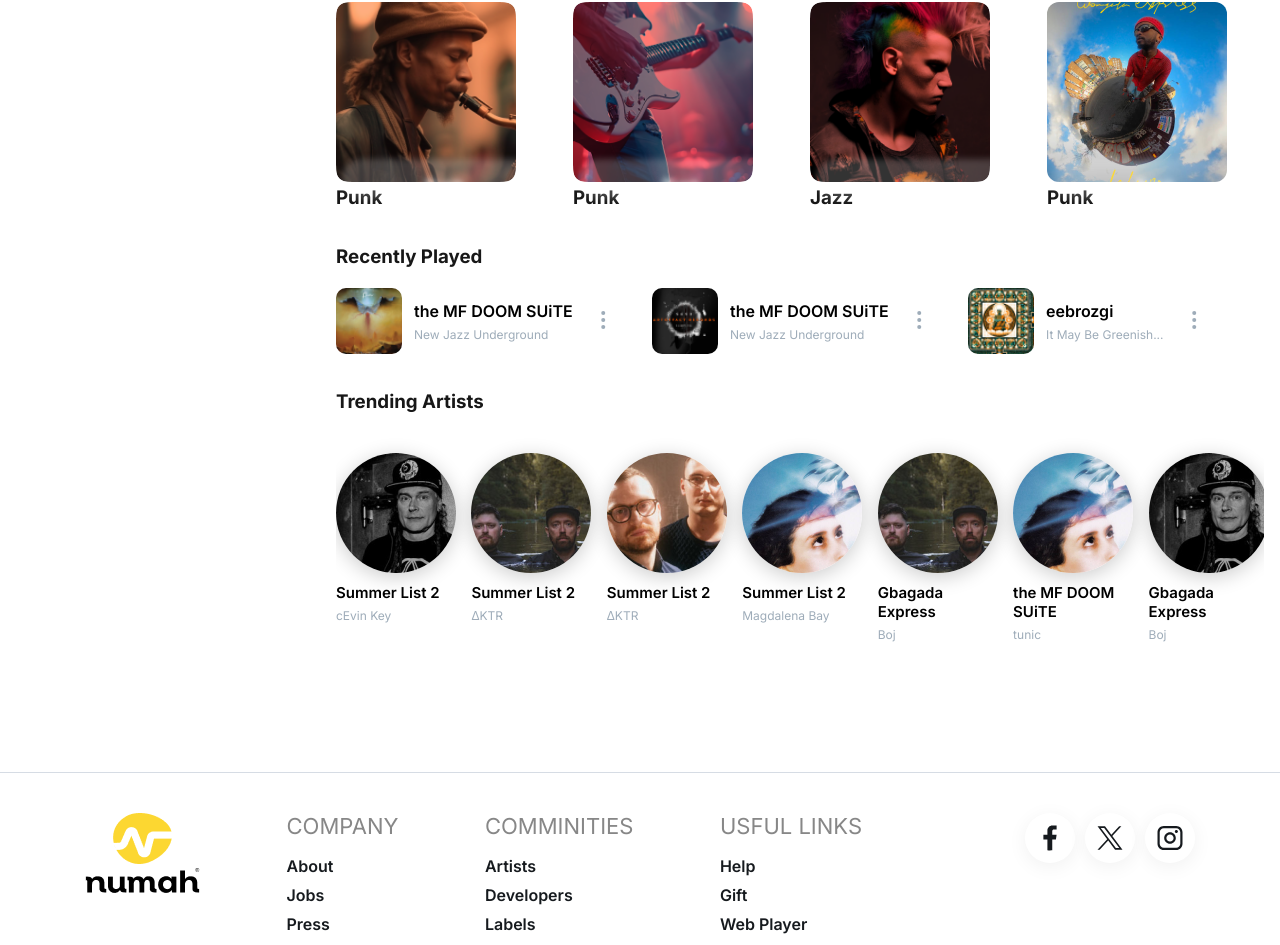
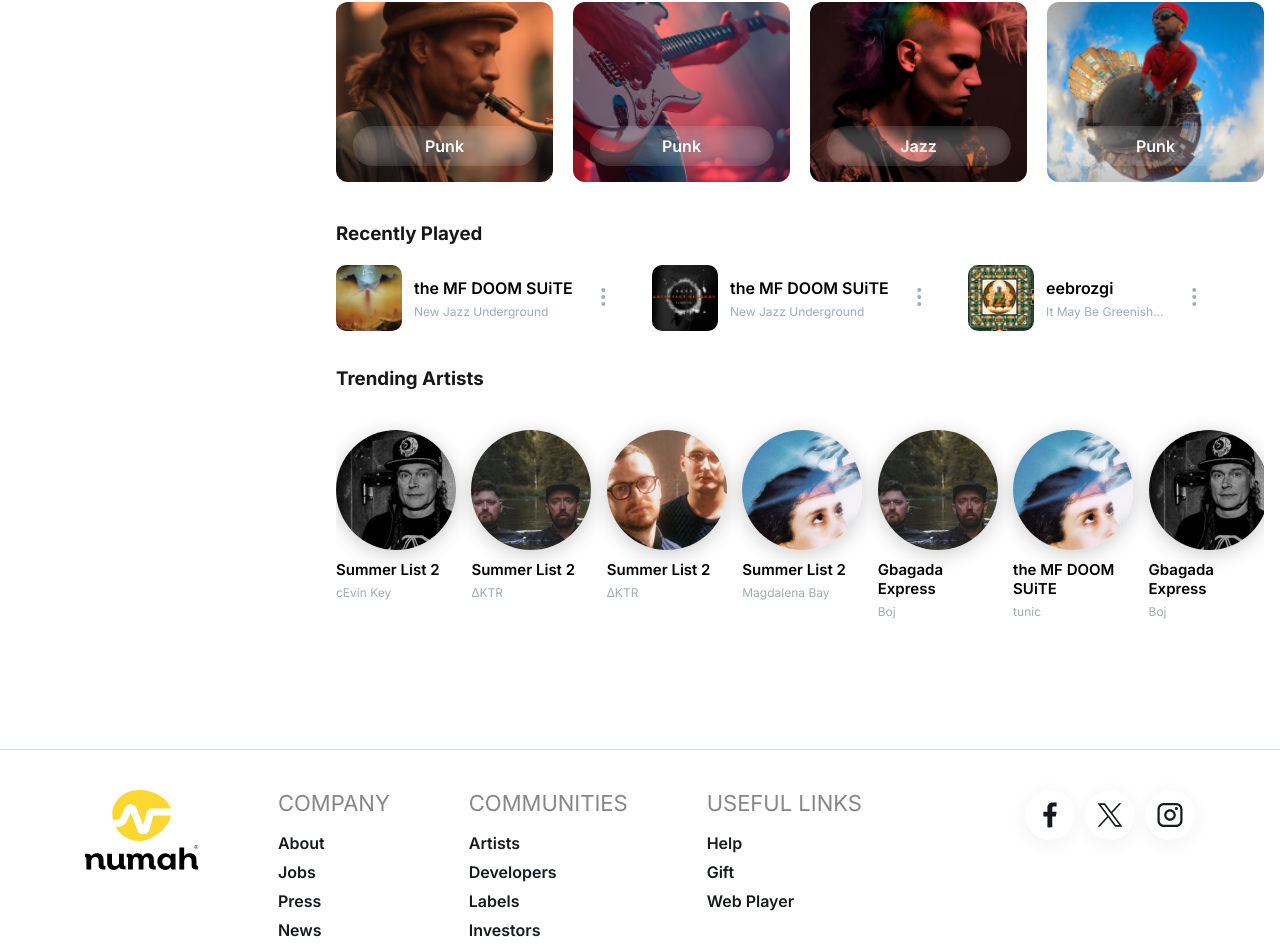
Before and after one commit to HanyMagdy25/numahV2, a Next.js app: page / in a window 1280 px wide. Shown: the part 868-1813 px from the top of the page. Built offline with nearby package versions, Linux system fonts and the light colour scheme.

Commit message:
card genre

```diff
--- a/src/components/Genres/GenresCard.js
+++ b/src/components/Genres/GenresCard.js
@@ -13,9 +13,8 @@
         className={styles.img}
       />
       <div className={styles.content}>
-        <div className={styles.text}>
-          <h3 className={styles.title}>{item.genre}</h3>
-        </div>
+        <div className={styles.bg} />
+        <h3 className={styles.title}>{item.genre}</h3>
       </div>
       <h3 className={styles.titleMobile}>{item.genre}</h3>
     </div>
--- a/src/components/Genres/GenresCard.module.css
+++ b/src/components/Genres/GenresCard.module.css
@@ -1,42 +1,49 @@
 .genresCard {
   position: relative;
 }
+.img {
+  border-radius: 12px;
+  width: 100%;
+  object-fit: cover;
+}
 .content {
-  filter: blur(8px);
-  -webkit-filter: blur(3px);
-  background-color: rgba(255, 255, 255, 0.2);
   position: absolute;
-  bottom: 10px;
-  width: 95%;
+  bottom: 20px;
+  width: 85%;
   height: 30px;
   padding: 20px;
   left: 50%;
   border-radius: 50px;
   transform: translateX(-50%);
+  overflow: hidden;
 }
-.text {
+
+.bg {
   width: 100%;
   height: 100%;
-  display: flex;
-  justify-content: center;
-  align-items: center;
-  position: relative;
+  filter: blur(8px);
+  -webkit-filter: blur(8px);
+  background-color: rgba(255, 255, 255, 0.25);
+  position: absolute;
+  top: 0;
+  left: 0;
+  right: 0;
+  bottom: 0;
 }
 .title {
   font-size: 16px;
   font-weight: 600;
   color: #fff;
-  margin: 6px 0 6px 0;
   position: absolute;
   z-index: 99;
-  filter: unset;
   top: 50%;
   left: 50%;
   transform: translate(-50%, -50%);
 }
-.img {
-  border-radius: 12px;
+.titleMobile {
+  display: none;
 }
+
 /* media queries */
 @media screen and (max-width: 768px) {
   .img {
@@ -59,5 +66,6 @@
     transform: translate(-50%, 20%);
     font-size: 20px;
     font-weight: 600;
+    display: block;
   }
 }
--- a/src/components/Layout/Footer/Footer.js
+++ b/src/components/Layout/Footer/Footer.js
@@ -1,18 +1,26 @@
 import Link from "next/link";
-import Image from "next/image";
 import styles from "./Footer.module.css";
-import LogoImage from "@/src/assets/logoImg.png";
+// Images and Icons
+import LogoIcon from "@/src/assets/logo.svg";
+import X from "@/src/assets/social/path1009.svg";
 import Insta from "@/src/assets/social/Group.svg";
-import X from "@/src/assets/social/path1009.svg";
 import Facebook from "@/src/assets/social/Vector.svg";
+
+const FooterGroup = ({ title, links }) => (
+  <div className={styles.group}>
+    <h2 className={styles.headTitle}>{title}</h2>
+    <ul className={styles.ul}>
+      {links.map((item, index) => (
+        <li key={index}>
+          <Link href={item.href} className={styles.link}>
+            {item.label}
+          </Link>
+        </li>
+      ))}
+    </ul>
+  </div>
+);
 const Footer = () => {
-  // const isActive = (path) => {
-  //   if (typeof window !== "undefined") {
-  //     return window.location.pathname.includes(path);
-  //   }
-  //   return false;
-  // };
-
   const companyData = [
     { label: "About", href: "/aboutUs" },
     { label: "Jobs", href: "/Jobs" },
@@ -26,7 +34,7 @@
     { label: "Investors", href: "/Investors" },
     { label: "Brands", href: "/Brands" },
   ];
-  const usfulLinksData = [
+  const usefulLinksData = [
     { label: "Help", href: "/Help" },
     { label: "Gift", href: "/Gift" },
     { label: "Web Player", href: "/Web Player" },
@@ -39,66 +47,12 @@
           <div className={styles.footerLeft}>
             <div className={styles.logoCol}>
               <Link href="/" className={styles.logo}>
-                <Image src={LogoImage} alt="Logo" />
+                <LogoIcon />
               </Link>
             </div>
-            <div className={styles.group}>
-              <h2 className={styles.headTitle}>Company</h2>
-              <div className={styles.parent}>
-                <ul className={styles.ul}>
-                  {companyData?.map((item, index) => (
-                    <li
-                      key={index}
-                      // className={`${styles.div8} ${
-                      //   isActive(item?.href) ? styles.active : ""
-                      // }`}
-                    >
-                      <Link href={item?.href} className={styles.link}>
-                        {item?.label}
-                      </Link>
-                    </li>
-                  ))}
-                </ul>
-              </div>
-            </div>
-            <div className={styles.group}>
-              <h2 className={styles.headTitle}>Comminities</h2>
-              <div className={styles.parent}>
-                <ul className={styles.ul}>
-                  {communitiesData?.map((item, index) => (
-                    <li
-                      key={index}
-                      // className={`${styles.div8} ${
-                      //   isActive(item?.href) ? styles.active : ""
-                      // }`}
-                    >
-                      <Link href={item?.href} className={styles.link}>
-                        {item?.label}
-                      </Link>
-                    </li>
-                  ))}
-                </ul>
-              </div>
-            </div>
-            <div className={styles.group}>
-              <h2 className={styles.headTitle}>Usful Links</h2>
-              <div className={styles.parent}>
-                <ul className={styles.ul}>
-                  {usfulLinksData?.map((item, index) => (
-                    <li
-                      key={index}
-                      // className={`${styles.div8} ${
-                      //   isActive(item?.href) ? styles.active : ""
-                      // }`}
-                    >
-                      <Link href={item?.href} className={styles.link}>
-                        {item?.label}
-                      </Link>
-                    </li>
-                  ))}
-                </ul>
-              </div>
-            </div>
+            <FooterGroup title="Company" links={companyData} />
+            <FooterGroup title="Communities" links={communitiesData} />
+            <FooterGroup title="Useful Links" links={usefulLinksData} />
           </div>
           <div className={styles.footerRight}>
             <div className={styles.allIcons}>
```
Also changed, not shown: src/assets/logo.svg.
